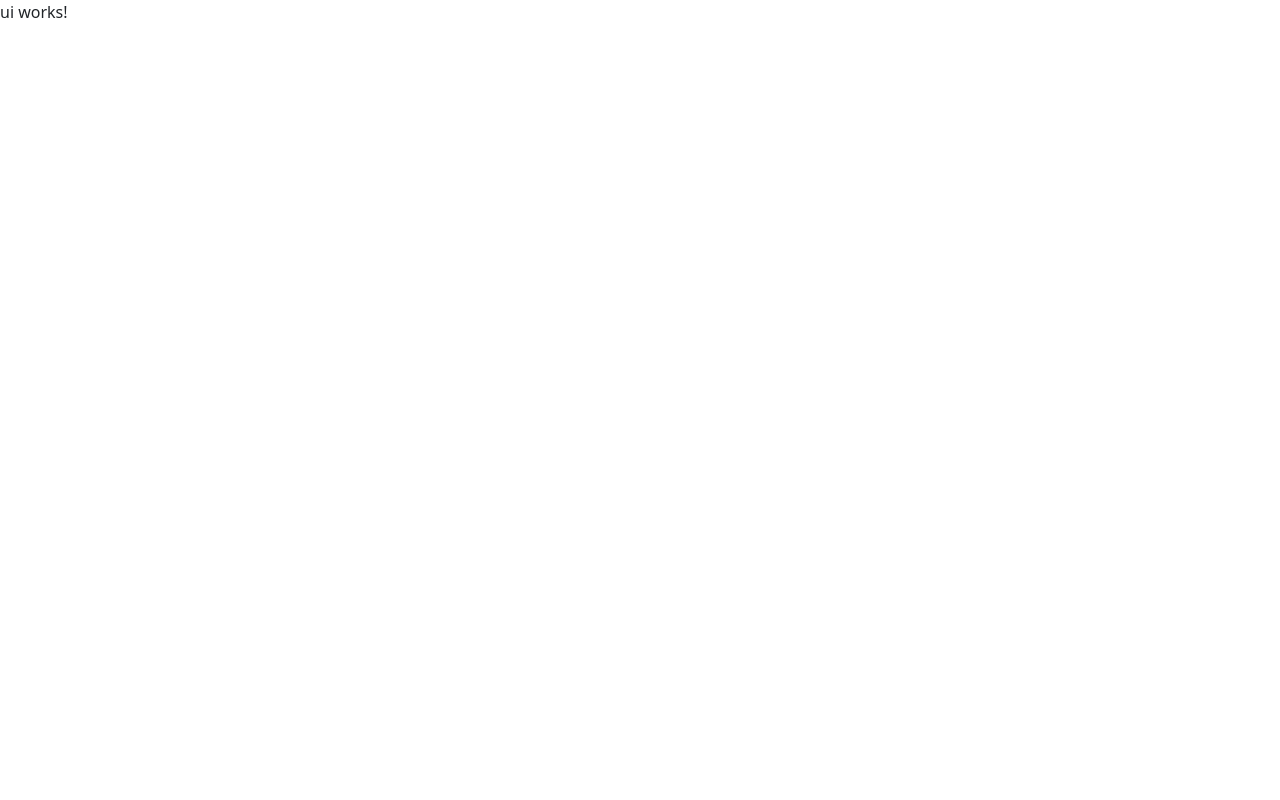
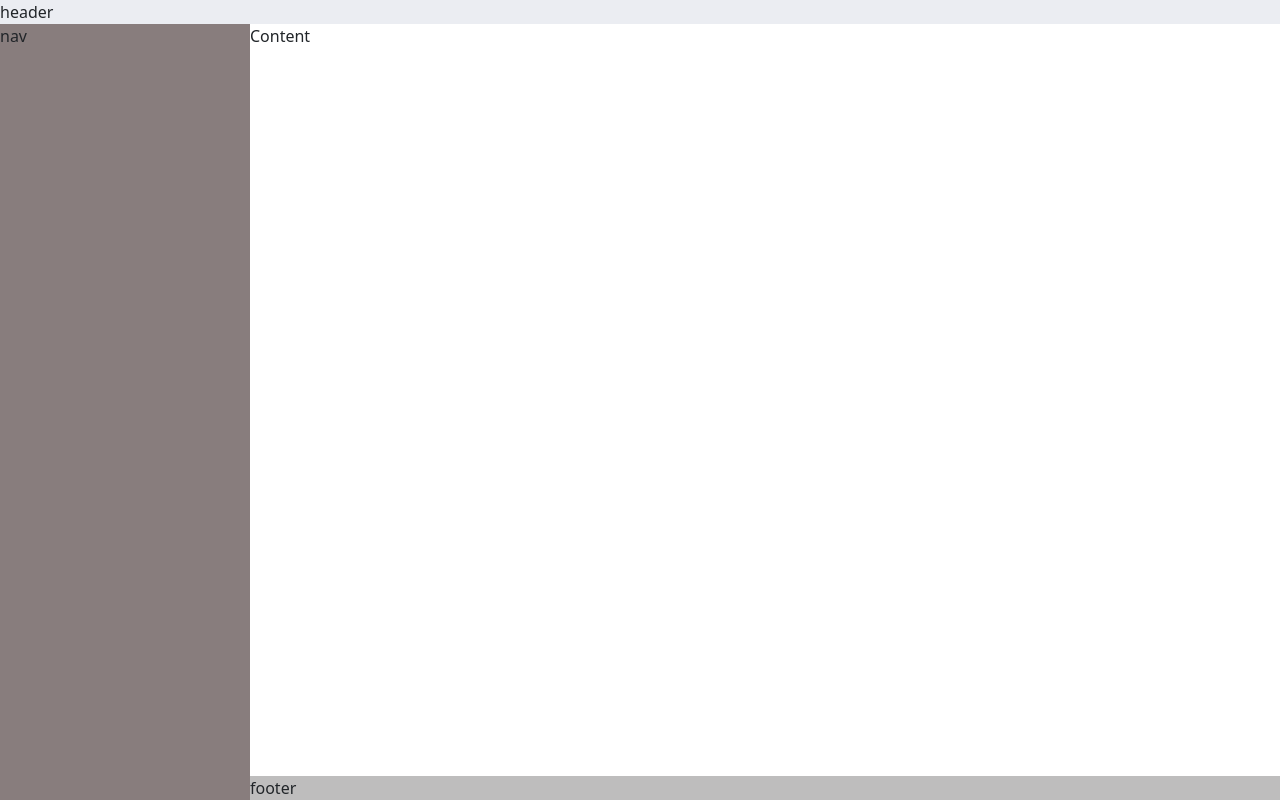
Before and after one commit to PierreGau/crm_front, an Angular app in the folder crm_2/: page / in a window 1280 px wide. Built offline with nearby package versions, Linux system fonts and the light colour scheme.

Commit message:
Ui html css

```diff
--- a/crm_2/src/app/ui/components/ui/ui.component.html
+++ b/crm_2/src/app/ui/components/ui/ui.component.html
@@ -1 +1,20 @@
-<p>ui works!</p>
+<div class="d-flex flex-column ui">
+  <header>
+    header
+  </header>
+  <main class="d-flex flex-grow-1">
+    <aside>
+      <nav>
+        nav
+      </nav>
+    </aside>
+    <div class="d-flex flex-column flex-grow-1">
+      <div class="flex-grow-1 content">
+        Content
+      </div>
+      <footer>
+        footer
+      </footer>
+    </div>
+  </main>
+</div>
--- a/crm_2/src/app/ui/components/ui/ui.component.scss
+++ b/crm_2/src/app/ui/components/ui/ui.component.scss
@@ -0,0 +1,21 @@
+.ui
+{
+  height:100vh;
+}
+header
+{
+  background:var(--app-darklight);
+}
+.content
+{
+  background: var(--app-light);
+}
+
+aside
+{
+  width: 250px;
+  background:var(--app-dark);
+}
+footer{
+  background: var(--app-darklight2);
+}
--- a/crm_2/src/stylings/_theme.scss
+++ b/crm_2/src/stylings/_theme.scss
@@ -2,7 +2,7 @@
   --app-primary: #651a97;
   --app-primary-dark: #390958;
   --app-secondary: #910835;
-  --app-dark: #2a2a2a;
+  --app-dark: #887d7d;
   --app-light: #ffffff;
   --app-darklight: #ebedf2;
   --app-darklight2: #bebdbd;
```
